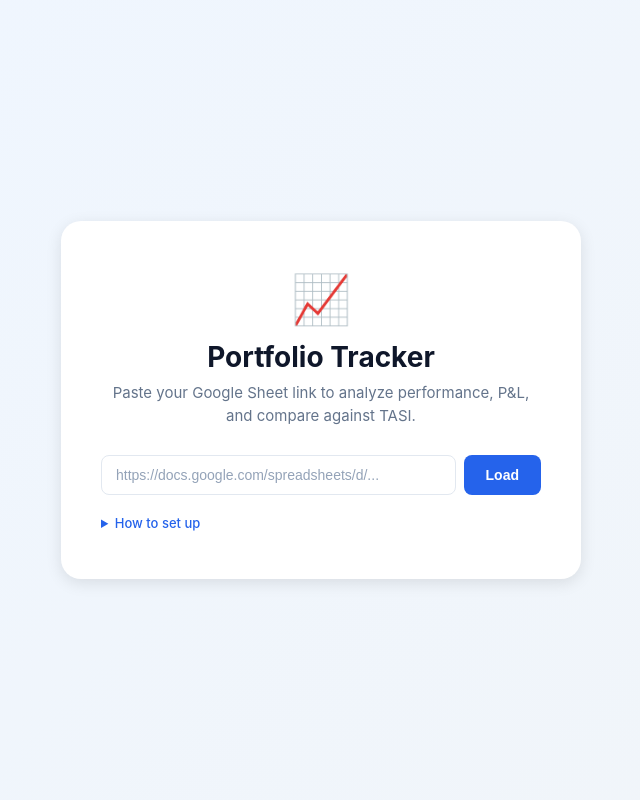
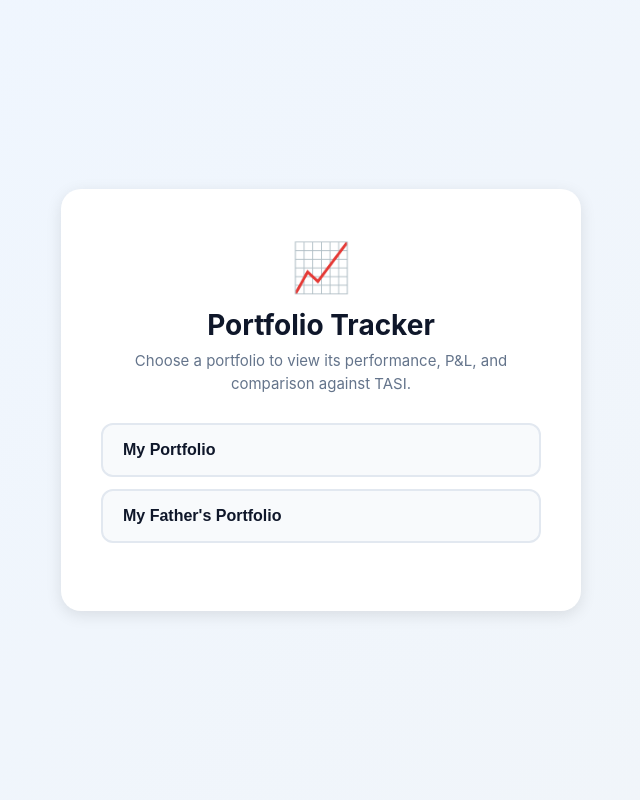
Before and after one commit to sulaiman1408/portfolio-tracker, a Flask app: page / in a window 1280 px wide. Shown: the whole page, without its empty margins (319-959 px from the left). Run offline with Flask 3, Linux system fonts and the light colour scheme.

Commit message:
Add portfolio selector dropdown for two portfolios

```diff
--- a/app.py
+++ b/app.py
@@ -13,6 +13,11 @@ app.secret_key = os.environ.get("SECRET_KEY", os.urandom(24))
 
 TASI_TICKER = "^TASI.SR"
 REQUIRED_COLS = ["ticker", "company", "date", "purchase price", "quantity", "status", "cost"]
+
+PORTFOLIOS = {
+    "My Portfolio": "https://docs.google.com/spreadsheets/d/1qy6kPvDVB4pn16LX5grFznmSZv-NbyrBjrO1qYcgEkw/edit?usp=sharing",
+    "My Father's Portfolio": "https://docs.google.com/spreadsheets/d/12Fc63gUKdXcI2STDKaKe-wKHfEc7teUdS5A4UdRPZ6w/edit?usp=sharing",
+}
 
 # In-memory session store: session_id -> DataFrame
 _sessions = {}
@@ -114,12 +119,42 @@ def load_sheet(url):
     return normalize_df(df)
 
 
+@app.route("/api/load-file", methods=["POST"])
+def load_file():
+    """Load from an uploaded .xlsx file (for local use)."""
+    f = request.files.get("file")
+    if not f:
+        return jsonify({"error": "No file provided."}), 400
+    try:
+        df = pd.read_excel(f)
+        df = normalize_df(df)
+    except Exception as e:
+        return jsonify({"error": str(e)}), 400
+    sid = str(uuid.uuid4())
+    _sessions[sid] = df
+    return jsonify({"session_id": sid, "rows": len(df), "tickers": df["ticker"].nunique()})
+
+
+@app.route("/api/portfolios")
+def list_portfolios():
+    return jsonify({"portfolios": list(PORTFOLIOS.keys())})
+
+
 @app.route("/api/load", methods=["POST"])
 def load():
     data = request.get_json(silent=True) or {}
-    url = (data.get("url") or "").strip()
-    if not url:
-        return jsonify({"error": "No URL provided."}), 400
+
+    # Load by name (dropdown selection)
+    name = (data.get("name") or "").strip()
+    if name:
+        if name not in PORTFOLIOS:
+            return jsonify({"error": f"Unknown portfolio: {name}"}), 400
+        url = PORTFOLIOS[name]
+    else:
+        url = (data.get("url") or "").strip()
+        if not url:
+            return jsonify({"error": "No portfolio selected."}), 400
+
     try:
         df = load_sheet(url)
     except Exception as e:
--- a/static/app.js
+++ b/static/app.js
@@ -30,40 +30,51 @@ function card(label, value, sub, cls) {
 let sessionId = null;
 let pieChart = null, plChart = null, histChart = null;
 
-// ── load from Google Sheet URL ────────────────────────────────────────────────
-const loadBtn  = $("load-btn");
-const urlInput = $("sheet-url");
+// ── portfolio selector ────────────────────────────────────────────────────────
+async function initPortfolioSelector() {
+  const container = $("portfolio-options");
+  try {
+    const res  = await fetch("/api/portfolios");
+    const data = await res.json();
+    container.innerHTML = data.portfolios.map(name => `
+      <button class="portfolio-btn" data-name="${name}">${name}</button>
+    `).join("");
+    container.querySelectorAll(".portfolio-btn").forEach(btn => {
+      btn.addEventListener("click", () => handleLoad(btn.dataset.name));
+    });
+  } catch (e) {
+    container.innerHTML = `<p style="color:red">Failed to load portfolios: ${e.message}</p>`;
+  }
+}
 
-loadBtn.addEventListener("click", handleLoad);
-urlInput.addEventListener("keydown", e => { if (e.key === "Enter") handleLoad(); });
-
-async function handleLoad() {
-  const url = urlInput.value.trim();
-  if (!url) { showUploadError("Please paste your Google Sheet URL."); return; }
-
+async function handleLoad(name) {
   const errEl  = $("upload-error");
   const loadEl = $("upload-loading");
   errEl.classList.add("hidden");
   loadEl.classList.remove("hidden");
-  loadBtn.disabled = true;
+
+  // Highlight selected button
+  document.querySelectorAll(".portfolio-btn").forEach(b => b.classList.remove("active"));
+  document.querySelector(`.portfolio-btn[data-name="${name}"]`)?.classList.add("active");
 
   try {
     const res  = await fetch("/api/load", {
       method: "POST",
       headers: { "Content-Type": "application/json" },
-      body: JSON.stringify({ url }),
+      body: JSON.stringify({ name }),
     });
     const data = await res.json();
     if (!res.ok) { showUploadError(data.error); return; }
     sessionId = data.session_id;
-    showDashboard();
+    showDashboard(name);
   } catch (e) {
-    showUploadError("Failed to load sheet: " + e.message);
+    showUploadError("Failed to load: " + e.message);
   } finally {
     loadEl.classList.add("hidden");
-    loadBtn.disabled = false;
   }
 }
+
+initPortfolioSelector();
 
 function showUploadError(msg) {
   const el = $("upload-error");
@@ -72,9 +83,10 @@ function showUploadError(msg) {
 }
 
 // ── dashboard ──────────────────────────────────────────────────────────────────
-function showDashboard() {
+function showDashboard(name) {
   $("upload-view").classList.add("hidden");
   $("dashboard-view").classList.remove("hidden");
+  if (name) $("nav-brand").textContent = "📈 " + name;
   loadSummary();
   loadHistory();
 }
--- a/static/style.css
+++ b/static/style.css
@@ -62,39 +62,36 @@ body {
   line-height: 1.5;
 }
 
-.url-input-wrap {
+#portfolio-options {
   display: flex;
-  gap: 8px;
-  margin-bottom: 16px;
+  flex-direction: column;
+  gap: 12px;
+  margin-bottom: 20px;
 }
 
-#sheet-url {
-  flex: 1;
-  padding: 11px 14px;
-  border: 1px solid var(--border);
-  border-radius: 8px;
-  font-size: 14px;
+.portfolio-btn {
+  width: 100%;
+  padding: 16px 20px;
+  background: #f8fafc;
+  border: 2px solid var(--border);
+  border-radius: var(--radius);
+  font-size: 16px;
+  font-weight: 600;
   color: var(--text);
-  outline: none;
-  transition: border-color .2s;
+  cursor: pointer;
+  transition: border-color .2s, background .2s, color .2s;
+  text-align: left;
 }
-#sheet-url:focus { border-color: var(--blue); box-shadow: 0 0 0 3px rgba(37,99,235,.1); }
-#sheet-url::placeholder { color: #94a3b8; }
-
-#load-btn {
-  padding: 11px 22px;
+.portfolio-btn:hover {
+  border-color: var(--blue);
+  background: #eff6ff;
+  color: var(--blue);
+}
+.portfolio-btn.active {
+  border-color: var(--blue);
   background: var(--blue);
   color: #fff;
-  border: none;
-  border-radius: 8px;
-  font-size: 14px;
-  font-weight: 600;
-  cursor: pointer;
-  transition: background .15s;
-  white-space: nowrap;
 }
-#load-btn:hover { background: var(--blue-dark); }
-#load-btn:disabled { background: #93c5fd; cursor: not-allowed; }
 
 .upload-error {
   color: var(--red);
--- a/templates/index.html
+++ b/templates/index.html
@@ -14,35 +14,12 @@
   <div class="upload-card">
     <div class="upload-logo">📈</div>
     <h1>Portfolio Tracker</h1>
-    <p class="upload-sub">Paste your Google Sheet link to analyze performance, P&amp;L, and compare against TASI.</p>
+    <p class="upload-sub">Choose a portfolio to view its performance, P&amp;L, and comparison against TASI.</p>
 
-    <div class="url-input-wrap">
-      <input id="sheet-url" type="url" placeholder="https://docs.google.com/spreadsheets/d/..." autocomplete="off" spellcheck="false">
-      <button id="load-btn">Load</button>
-    </div>
+    <div id="portfolio-options"></div>
 
     <div id="upload-error" class="upload-error hidden"></div>
-    <div id="upload-loading" class="upload-loading hidden">Connecting to Google Sheets…</div>
-
-    <details class="format-help">
-      <summary>How to set up</summary>
-      <ol class="setup-steps">
-        <li>Open your Google Sheet in the browser.</li>
-        <li>Click <strong>Share</strong> → change access to <strong>"Anyone with the link"</strong> → Viewer.</li>
-        <li>Copy the URL from your browser and paste it above.</li>
-      </ol>
-      <p style="margin-top:10px">Your sheet must have these columns:</p>
-      <table class="format-table">
-        <tr><th>Column</th><th>Example</th></tr>
-        <tr><td>ticker</td><td>1150.SR</td></tr>
-        <tr><td>company</td><td>alinma</td></tr>
-        <tr><td>date</td><td>2022-01-22</td></tr>
-        <tr><td>purchase price</td><td>16.40</td></tr>
-        <tr><td>quantity</td><td>1840</td></tr>
-        <tr><td>status</td><td>buy / sell / stock split</td></tr>
-        <tr><td>cost</td><td>30150.00</td></tr>
-      </table>
-    </details>
+    <div id="upload-loading" class="upload-loading hidden">Loading portfolio…</div>
   </div>
 </div>
 
```
